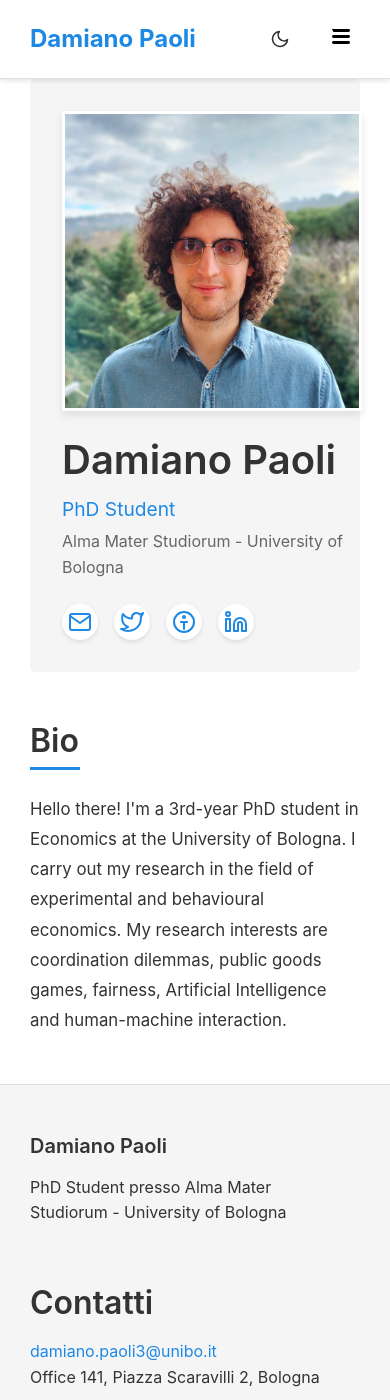
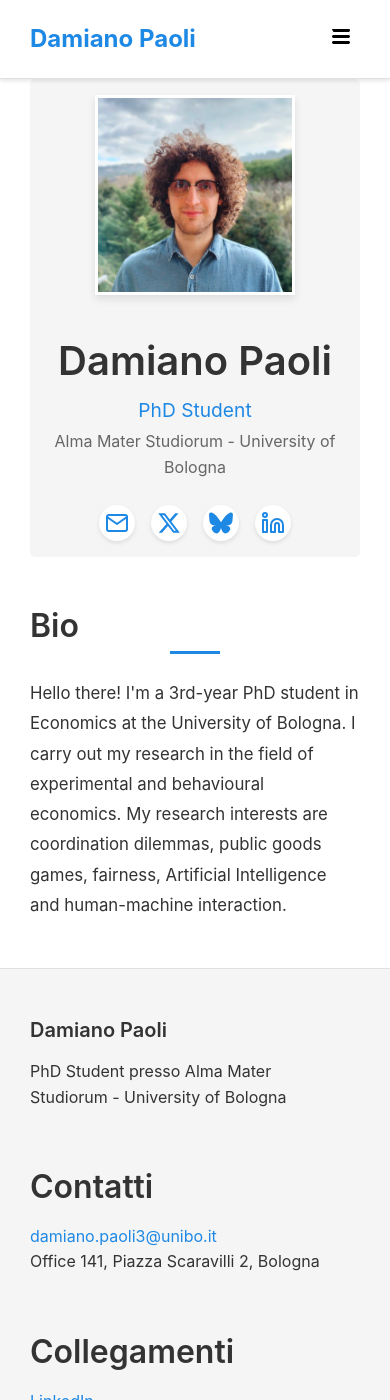
Before and after one commit to damianopaoli/damianopaoli.github.io, a Jekyll site: the page built from index.html, in a window 390 px wide and 1400 px high. Built offline with Jekyll 4.4.1, drawn with Linux system fonts in a browser that asks for light colours.

Commit message:
cambiati i loghi e toggle + foto

```diff
--- a/_layouts/default.html
+++ b/_layouts/default.html
@@ -15,10 +15,6 @@
     <div class="container">
       <a class="site-title" href="{{ '/' | relative_url }}">{{ site.title | escape }}</a>
       <div class="nav-right">
-        <button id="theme-toggle" class="theme-toggle" aria-label="Toggle dark mode">
-          <svg class="sun-icon" xmlns="http://www.w3.org/2000/svg" width="20" height="20" viewBox="0 0 24 24" fill="none" stroke="currentColor" stroke-width="2" stroke-linecap="round" stroke-linejoin="round"><circle cx="12" cy="12" r="5"></circle><line x1="12" y1="1" x2="12" y2="3"></line><line x1="12" y1="21" x2="12" y2="23"></line><line x1="4.22" y1="4.22" x2="5.64" y2="5.64"></line><line x1="18.36" y1="18.36" x2="19.78" y2="19.78"></line><line x1="1" y1="12" x2="3" y2="12"></line><line x1="21" y1="12" x2="23" y2="12"></line><line x1="4.22" y1="19.78" x2="5.64" y2="18.36"></line><line x1="18.36" y1="5.64" x2="19.78" y2="4.22"></line></svg>
-          <svg class="moon-icon" xmlns="http://www.w3.org/2000/svg" width="20" height="20" viewBox="0 0 24 24" fill="none" stroke="currentColor" stroke-width="2" stroke-linecap="round" stroke-linejoin="round"><path d="M21 12.79A9 9 0 1 1 11.21 3 7 7 0 0 0 21 12.79z"></path></svg>
-        </button>
         <nav class="site-nav">
         <input type="checkbox" id="nav-trigger" class="nav-trigger" />
         <label for="nav-trigger">
@@ -43,6 +39,11 @@
           <a class="page-link" href="{{ '/teaching' | relative_url }}">Teaching</a>
           <a class="page-link" href="{{ '/conferences' | relative_url }}">Conferences</a>
           <a class="page-link" href="{{ '/cv' | relative_url }}">CV</a>
+          <!-- Toggle spostato in fondo dopo CV -->
+          <button id="theme-toggle" class="theme-toggle" aria-label="Toggle dark mode">
+            <svg class="sun-icon" xmlns="http://www.w3.org/2000/svg" width="20" height="20" viewBox="0 0 24 24" fill="none" stroke="currentColor" stroke-width="2" stroke-linecap="round" stroke-linejoin="round"><circle cx="12" cy="12" r="5"></circle><line x1="12" y1="1" x2="12" y2="3"></line><line x1="12" y1="21" x2="12" y2="23"></line><line x1="4.22" y1="4.22" x2="5.64" y2="5.64"></line><line x1="18.36" y1="18.36" x2="19.78" y2="19.78"></line><line x1="1" y1="12" x2="3" y2="12"></line><line x1="21" y1="12" x2="23" y2="12"></line><line x1="4.22" y1="19.78" x2="5.64" y2="18.36"></line><line x1="18.36" y1="5.64" x2="19.78" y2="4.22"></line></svg>
+            <svg class="moon-icon" xmlns="http://www.w3.org/2000/svg" width="20" height="20" viewBox="0 0 24 24" fill="none" stroke="currentColor" stroke-width="2" stroke-linecap="round" stroke-linejoin="round"><path d="M21 12.79A9 9 0 1 1 11.21 3 7 7 0 0 0 21 12.79z"></path></svg>
+          </button>
         </div>
       </nav>
     </div>
--- a/assets/css/main.css
+++ b/assets/css/main.css
@@ -18,6 +18,9 @@
   --header-bg: #ffffff;
   --footer-bg: #f5f5f5;
   --shadow-color: rgba(0, 0, 0, 0.1);
+  --dropdown-bg: #ffffff;
+  --dropdown-text: #333333;
+  --dropdown-hover-bg: #f5f5f5;
 }
 
 /* Dark theme */
@@ -37,6 +40,9 @@
   --header-bg: #1e1e1e;
   --footer-bg: #1e1e1e;
   --shadow-color: rgba(0, 0, 0, 0.3);
+  --dropdown-bg: #1e1e1e;
+  --dropdown-text: #e0e0e0;
+  --dropdown-hover-bg: #2d2d2d;
 }
 
 * {
@@ -167,6 +173,7 @@
 .site-nav .trigger {
   display: flex;
   gap: 1.5rem;
+  align-items: center;
 }
 
 .site-nav .page-link {
@@ -185,7 +192,6 @@
   background: none;
   border: none;
   cursor: pointer;
-  margin-right: 1.5rem;
   padding: 0.25rem;
   display: flex;
   align-items: center;
@@ -195,6 +201,7 @@
   width: 36px;
   height: 36px;
   transition: background-color 0.3s ease;
+  margin-left: 0.5rem;
 }
 
 .theme-toggle:hover {
@@ -227,11 +234,11 @@
     position: absolute;
     top: 100%;
     right: 0;
-    background-color: white;
+    background-color: var(--bg-color);
     width: 200px;
     padding: 20px;
     border: 1px solid var(--border-color);
-    box-shadow: 0 4px 6px rgba(0, 0, 0, 0.1);
+    box-shadow: 0 4px 6px var(--shadow-color);
     margin-top: 10px;
   }
 
@@ -307,26 +314,27 @@
 .dropdown-content {
   display: none;
   position: absolute;
-  background-color: white;
+  background-color: var(--dropdown-bg);
   min-width: 180px;
-  box-shadow: 0 4px 8px rgba(0, 0, 0, 0.1);
+  box-shadow: 0 4px 8px var(--shadow-color);
   border: 1px solid var(--border-color);
   border-radius: 3px;
   z-index: 100;
   padding: 0.5rem 0;
+  transition: background-color 0.3s ease, border-color 0.3s ease;
 }
 
 .dropdown-content a {
-  color: var(--text-color);
+  color: var(--dropdown-text);
   padding: 0.5rem 1rem;
   text-decoration: none;
   display: block;
   font-size: 0.9rem;
-  transition: background-color 0.2s;
+  transition: background-color 0.2s, color 0.2s;
 }
 
 .dropdown-content a:hover {
-  background-color: var(--secondary-color);
+  background-color: var(--dropdown-hover-bg);
   text-decoration: none;
 }
 
@@ -352,6 +360,10 @@
   .dropdown-toggle::after {
     margin-left: auto;
   }
+
+  .theme-toggle {
+    margin-top: 0.75rem;
+  }
 }
 
 /* Profile section */
@@ -369,15 +381,18 @@
   flex: 0 0 300px;
   margin-right: 2rem;
   margin-bottom: 1rem;
+  max-width: 100%;
 }
 
 .profile-image img {
-  width: 300px;
-  height: 300px;
+  width: 100%;
+  max-width: 300px;
+  height: auto;
   border-radius: 0%;
   object-fit: cover;
   border: 3px solid white;
   box-shadow: 0 4px 8px rgba(0, 0, 0, 0.1);
+  display: block;
 }
 
 .profile-info {
@@ -583,72 +598,48 @@
   font-size: 0.9rem;
 }
 
-/* Buttons */
-.btn {
-  display: inline-block;
-  padding: 0.5rem 1rem;
-  border-radius: 3px;
-  font-weight: 500;
-  text-align: center;
-  cursor: pointer;
-  transition: background-color 0.2s, color 0.2s;
+@media screen and (max-width: 768px) {
+  .profile-section {
+    flex-direction: column;
+    align-items: center;
+    padding: 1.5rem;
   }
 
-.btn-primary {
-  background-color: var(--primary-color);
-  color: var(--bg-color);
+  .profile-image {
+    flex: 0 0 100%;
+    margin-right: 0;
+    text-align: center;
+    max-width: 100%;
   }
 
-.btn-primary:hover {
-  background-color: var(--primary-dark);
-  text-decoration: none;
-  color: var(--bg-color);
+  .profile-image img {
+    max-width: 250px;
+    margin: 0 auto 1.5rem;
   }
 
-/* CV Download Button */
-.cv-download {
-  margin: 2rem 0;
+  .profile-info {
     text-align: center;
+    min-width: auto;
+    width: 100%;
   }
 
-.cv-download .btn {
-  display: inline-flex;
-  align-items: center;
-  gap: 0.5rem;
-  padding: 0.75rem 1.5rem;
-  font-size: 1.1rem;
+  .social-links {
+    justify-content: center;
   }
 
-/* Page & Post Content */
-.page-title,
-.post-title {
-  margin-top: 2rem;
-  margin-bottom: 1.5rem;
+  .content-section h2:after {
+    left: 50%;
+    transform: translateX(-50%);
+  }
 }
 
-.post-meta {
-  margin-bottom: 2rem;
+/* Media query per dispositivi molto piccoli */
+@media screen and (max-width: 480px) {
+  .profile-image img {
+    max-width: 200px;
   }
 
-.post-content {
-  margin-bottom: 2rem;
-}
-
-/* Responsive adjustments */
-@media screen and (max-width: 768px) {
-  .footer-col-wrapper {
-    flex-direction: column;
-  }
-
-  .jumbotron {
-    padding: 2rem;
-  }
-
-  .jumbotron h1 {
-    font-size: 2rem;
-  }
-
-  .jumbotron .lead {
-    font-size: 1.25rem;
+  .profile-section {
+    padding: 1rem;
   }
 }
--- a/index.html
+++ b/index.html
@@ -37,22 +37,19 @@
           href="https://x.com/{{ site.social_links.twitter }}"
           target="_blank"
           rel="noopener noreferrer"
-          aria-label="Twitter"
+          aria-label="X (formerly Twitter)"
         >
+          <!-- Icona X (precedentemente Twitter) -->
           <svg
             xmlns="http://www.w3.org/2000/svg"
             width="24"
             height="24"
             viewBox="0 0 24 24"
-            fill="none"
-            stroke="currentColor"
-            stroke-width="2"
-            stroke-linecap="round"
-            stroke-linejoin="round"
+            fill="currentColor"
           >
             <path
-              d="M23 3a10.9 10.9 0 0 1-3.14 1.53 4.48 4.48 0 0 0-7.86 3v1A10.66 10.66 0 0 1 3 4s-4 9 5 13a11.64 11.64 0 0 1-7 2c9 5 20 0 20-11.5a4.5 4.5 0 0 0-.08-.83A7.72 7.72 0 0 0 23 3z"
-            ></path>
+              d="M18.244 2.25h3.308l-7.227 8.26 8.502 11.24H16.17l-5.214-6.817L4.99 21.75H1.68l7.73-8.835L1.254 2.25H8.08l4.713 6.231zm-1.161 17.52h1.833L7.084 4.126H5.117z"
+            />
           </svg>
         </a>
         {% endif %} {% if site.social_links.bluesky %}
@@ -60,25 +57,22 @@
           href="https://bsky.app/profile/{{ site.social_links.bluesky }}.bsky.social"
           target="_blank"
           rel="noopener noreferrer"
-          aria-label="ORCID"
+          aria-label="Bluesky"
         >
+          <!-- Icona Farfalla per Bluesky -->
           <svg
             xmlns="http://www.w3.org/2000/svg"
             width="24"
             height="24"
-            viewBox="0 0 24 24"
+            viewBox="0 0 512 512"
             fill="none"
             stroke="currentColor"
-            stroke-width="2"
-            stroke-linecap="round"
-            stroke-linejoin="round"
+            stroke-width="0"
           >
             <path
-              d="M12 2C6.48 2 2 6.48 2 12s4.48 10 10 10 10-4.48 10-10S17.52 2 12 2z"
+              fill="currentColor"
+              d="M111.8 62.2C170.2 105.9 233 194.7 256 242.4c23-47.6 85.8-136.4 144.2-180.2c42.1-31.6 110.3-56 110.3 21.8c0 15.5-8.9 130.5-14.1 149.2C478.2 298 412 314.6 353.1 304.5c102.9 17.5 129.1 75.5 72.5 133.5c-107.4 110.2-154.3-27.6-166.3-62.9l0 0c-1.7-4.9-2.6-7.8-3.3-7.8s-1.6 3-3.3 7.8l0 0c-12 35.3-59 173.1-166.3 62.9c-56.5-58-30.4-116 72.5-133.5C100 314.6 33.8 298 15.7 233.1C10.4 214.4 1.5 99.4 1.5 83.9c0-77.8 68.2-53.4 110.3-21.8z"
             />
-            <circle cx="12" cy="7" r="1" />
-            <path d="M9 12h3v7" />
-            <path d="M15 12h-3" />
           </svg>
         </a>
         {% endif %} {% if site.social_links.scholar %}
```
Lines whose indentation alone changed are shown as unchanged.
